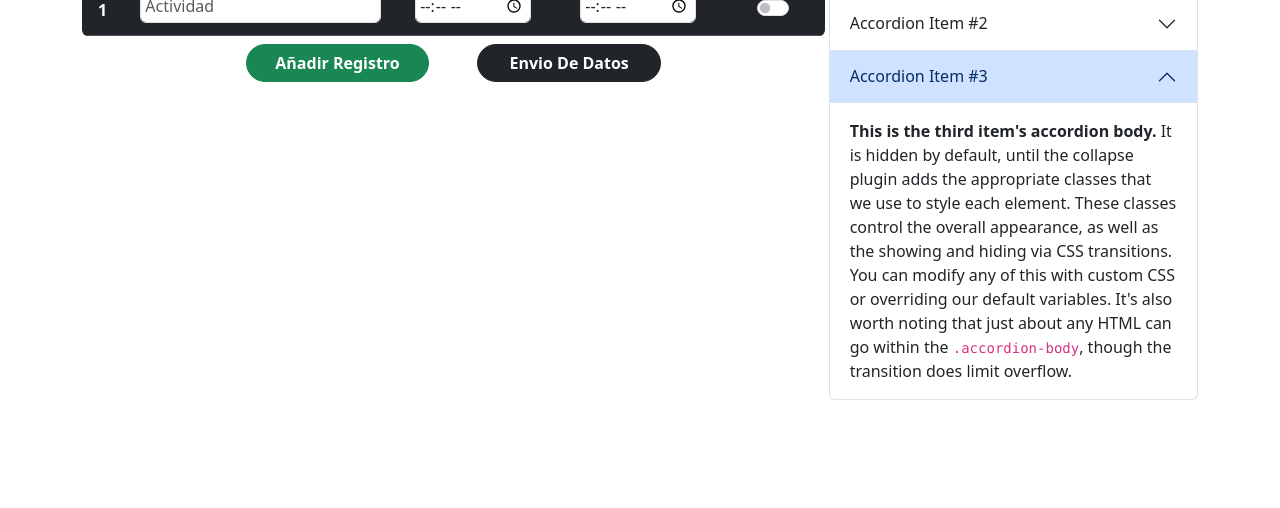
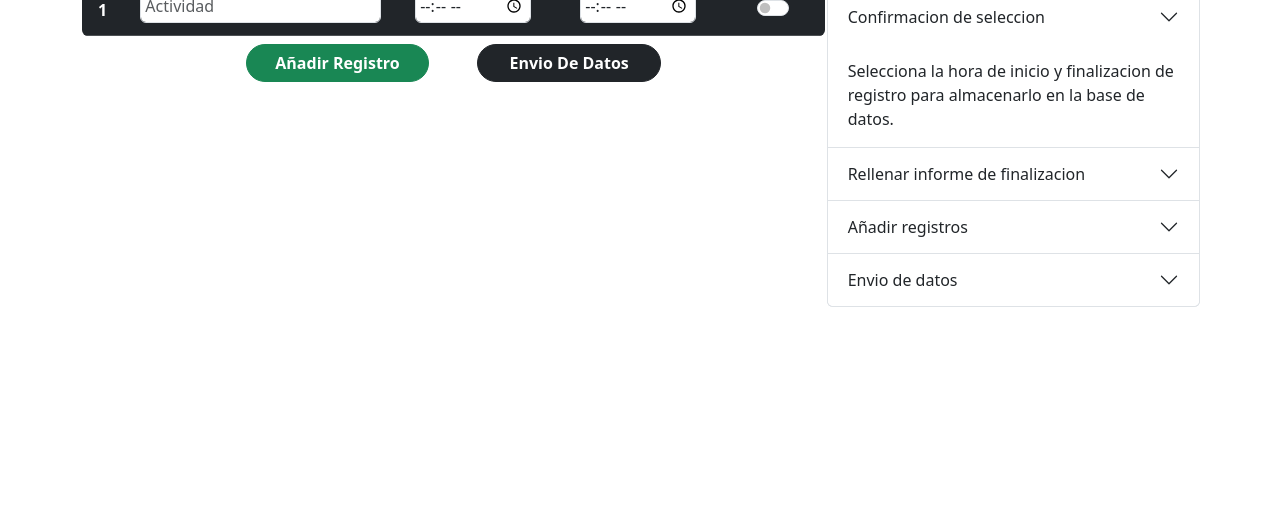
Before and after one commit to larry1sf/blog-personal, a website: page index.html in a window 1280 px wide. Shown: the part 292-800 px from the top of the page. Drawn offline with Linux system fonts and the light colour scheme; a web font is replaced by a local one.

Commit message:
arreglo:instruciones

```diff
--- a/index.html
+++ b/index.html
@@ -12,7 +12,7 @@
     <link href="https://fonts.googleapis.com/css2?family=Londrina+Solid:wght@100;300;400;900&display=swap"
         rel="stylesheet">
     <!--  -->
-    <link rel="stylesheet" href="src/index.css">
+    <link rel="stylesheet" href="src/css/index.css">
     <link rel="stylesheet" href="bibliotecas/bootstrap/css/bootstrap.min.css">
 </head>
 
@@ -22,7 +22,7 @@
         <div class="row mb-1 gx-1">
 
             <div class="col-12 text-center p-2 pb-0  mt-0">
-                <h1 class="fs-1 pb-0 mb-0 londrina-black">Blog Del Negro</h1>
+                <p class="h1 fs-1 pb-0 mb-0 londrina-black">Blog Del Negro</p>
             </div>
 
             <div class="col-12 col-md-10  g-0">
@@ -56,7 +56,7 @@
             </div>
             <!-- nota de la app -->
             <div class="col-9 col-lg-10 p-0">
-                <div id="alerta" class="fs-5 alert alert-dark mb-0 px-0 ms-1 h-100">
+                <div id="alerta" class="fs-5 alert bg-dark-subtle mb-0 px-0 ms-1 h-100">
                     <p class="mb-0 px-2"> Tener cuenta para seleccionar las actividades que ya se allan realizado en el
                         dia.
                     </p>
@@ -143,71 +143,86 @@
 
             </div>
 
-
-
+            <div class="row col-md-12 col-lg-4 col-xl-4 g-0 justify-content-center">
                 <!-- parte derecha -->
-            <div class="col-12 col-lg-4 col-xl-4 col-xxl-4 ">
-                <!-- <h2> instrucciones</h2> -->
+                <div class="bg-dark-subtle rounded  col-12 ">
+                    <p class="h2 text-center "> instrucciones</p>
 
                     <div class="accordion" id="accordionExample">
+
+                        <!--  -->
                         <div class="accordion-item">
-                        <h2 class="accordion-header">
+                            <p class="h3 accordion-header">
                                 <button class="accordion-button collapsed" type="button" data-bs-toggle="collapse"
                                     data-bs-target="#collapseOne" aria-expanded="true" aria-controls="collapseOne">
-                                Accordion Item #1
+                                    Confirmacion de seleccion
                                 </button>
-                        </h2>
-                        <div id="collapseOne" class="accordion-collapse collapse" data-bs-parent="#accordionExample">
+                            </p>
+                            <div id="collapseOne" class="accordion-collapse collapse show"
+                                data-bs-parent="#accordionExample">
                                 <div class="accordion-body">
-                                <strong>This is the first item's accordion body.</strong> It is shown by default, until
-                                the collapse plugin adds the appropriate classes that we use to style each element.
-                                These classes control the overall appearance, as well as the showing and hiding via CSS
-                                transitions. You can modify any of this with custom CSS or overriding our default
-                                variables. It's also worth noting that just about any HTML can go within the
-                                <code>.accordion-body</code>, though the transition does limit overflow.
+                                    Selecciona la hora de inicio y finalizacion de registro para almacenarlo en la
+                                    base de datos.
                                 </div>
                             </div>
                         </div>
+                        <!--  -->
                         <div class="accordion-item">
-                        <h2 class="accordion-header">
+                            <p class="h3 accordion-header">
                                 <button class="accordion-button collapsed" type="button" data-bs-toggle="collapse"
                                     data-bs-target="#collapseTwo" aria-expanded="false" aria-controls="collapseTwo">
-                                Accordion Item #2
+                                    Rellenar informe de finalizacion
                                 </button>
-                        </h2>
-                        <div id="collapseTwo" class="accordion-collapse collapse" data-bs-parent="#accordionExample">
+                            </p>
+                            <div id="collapseTwo" class="accordion-collapse collapse"
+                                data-bs-parent="#accordionExample">
                                 <div class="accordion-body">
-                                <strong>This is the second item's accordion body.</strong> It is hidden by default,
-                                until the collapse plugin adds the appropriate classes that we use to style each
-                                element. These classes control the overall appearance, as well as the showing and hiding
-                                via CSS transitions. You can modify any of this with custom CSS or overriding our
-                                default variables. It's also worth noting that just about any HTML can go within the
-                                <code>.accordion-body</code>, though the transition does limit overflow.
+                                    Debe marcar la casilla de "Realizado" para guardar la informacion y llevar una
+                                    cuenta con el
+                                    orden de los objetivos del dia.
                                 </div>
                             </div>
                         </div>
+                        <!--  -->
                         <div class="accordion-item">
-                        <h2 class="accordion-header">
-                            <button class="accordion-button " type="button" data-bs-toggle="collapse"
+                            <p class="h3 accordion-header">
+                                <button type="button" class="accordion-button collapsed" data-bs-toggle="collapse"
                                     data-bs-target="#collapseThree" aria-expanded="false" aria-controls="collapseThree">
-                                Accordion Item #3
+                                    Añadir registros
                                 </button>
-                        </h2>
-                        <div id="collapseThree" class="accordion-collapse collapse show"
+                            </p>
+                            <div id="collapseThree" class="accordion-collapse collapse"
                                 data-bs-parent="#accordionExample">
                                 <div class="accordion-body">
-                                <strong>This is the third item's accordion body.</strong> It is hidden by default, until
-                                the collapse plugin adds the appropriate classes that we use to style each element.
-                                These classes control the overall appearance, as well as the showing and hiding via CSS
-                                transitions. You can modify any of this with custom CSS or overriding our default
-                                variables. It's also worth noting that just about any HTML can go within the
-                                <code>.accordion-body</code>, though the transition does limit overflow.
+                                    Pulsar el boton "Añadir registro" para añadir una nueva fila a la tabla y poder
+                                    rellenarla
+                                    con la informacion deseada para su administracion.
                                 </div>
                             </div>
                         </div>
+                        <!--  -->
+                        <div class="accordion-item">
+                            <p class="h3 accordion-header">
+                                <button type="button" class="accordion-button collapsed" data-bs-toggle="collapse"
+                                    data-bs-target="#collapseFour" aria-expanded="false" aria-controls="collapseFour">
+                                    Envio de datos</button>
+                            </p>
+                            <div id="collapseFour" class="accordion-collapse collapse"
+                                data-bs-parent="#accordionExample">
+                                <div class="accordion-body">
+                                    El boton de "Enviar de datos" almacena los datos registrados en la tabla para
+                                    poder
+                                    observarlos en la pagina que se creara con la fecha estimada.
+                                </div>
+                            </div>
+                        </div>
+                        <!--  -->
                     </div>
 
                 </div>
+            </div>
+
+
 
 
 
```
Also changed, not shown: src/css/index.css (renamed from src/index.css). Lines whose indentation alone changed are shown as unchanged.
